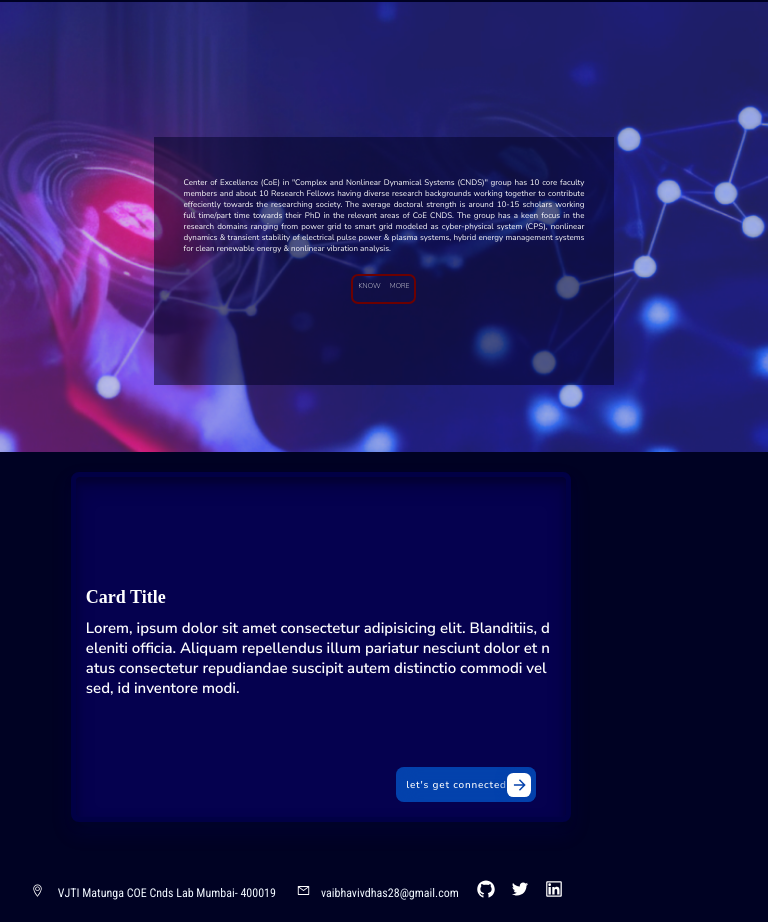
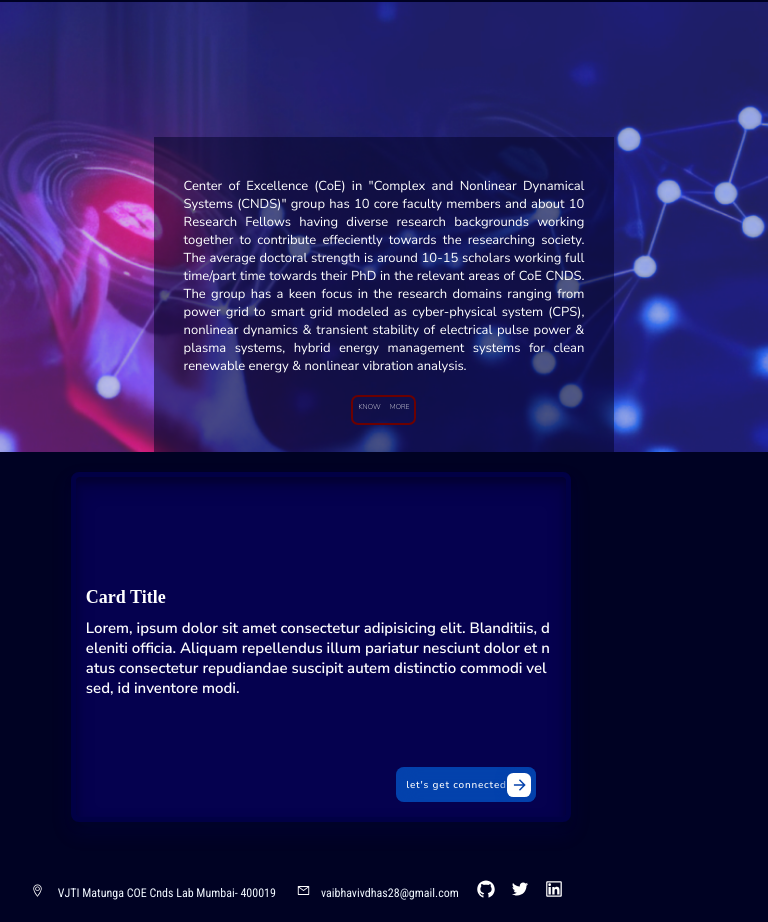
Before and after one commit to vaibhavidhas/cybersecurity_lab, a React (Create React App) app: page / in a window 768 px wide. Shown: the part 3840-4762 px from the top of the page. Built offline with nearby package versions, Linux system fonts and the light colour scheme; a web font is replaced by a local one.

Commit message:
changes made

```diff
--- a/src/styling/Connect.css
+++ b/src/styling/Connect.css
@@ -204,11 +204,6 @@
         padding: 0%;
     }
 
-    .content2Container {
-        margin: 0px 40px;
-        height: 80%;
-    }
-
     .connectLink2 h6 {
         font-size: 5px;
         padding: 5px;
@@ -248,7 +243,7 @@
 
     .content2Container {
         margin: 0px 30px;
-        height: 50%;
+        height: 45%;
         top: 20%
     }
 }
@@ -269,7 +264,7 @@
 
     .connectContent2 p {
         padding: 40px 30px 0px 30px;
-        font-size: 8px;
+        font-size: 10px;
     }
 
     .connectbutton2 {
@@ -338,7 +333,7 @@
 
     .connectContent2 p {
         padding: 40px 30px 0px 30px;
-        font-size: 8px;
+        font-size: 13px;
     }
 
     .connectbutton2 {
@@ -383,7 +378,7 @@
 
     .content2Container {
         margin: auto !important;
-        height: 55%;
+        height: 70%;
         width: 60%;
         top: 30%
     }
```
